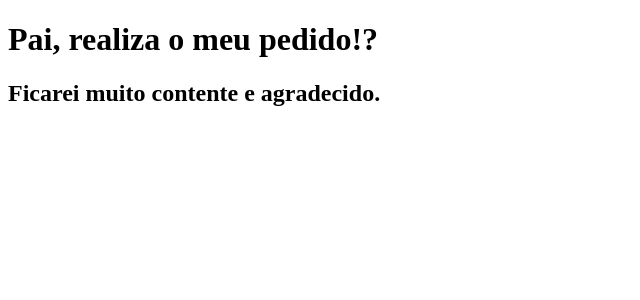
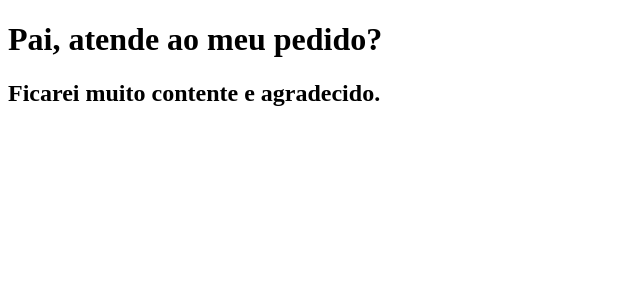
Before and after one commit to thodole/clone-tabnews, a Next.js app: page / in a window 1280 px wide. Shown: the top 300 px of the page, without its empty margins (0-640 px from the left). Built offline with nearby package versions, Linux system fonts and the light colour scheme.

Commit message:
modifica a frase

```diff
--- a/pages/index.js
+++ b/pages/index.js
@@ -1,8 +1,10 @@
 function Home() {
-    return  <html>
-            <h1>Pai, realiza o meu pedido!?</h1>
+    return (
+        <>
+            <h1>Pai, atende ao meu pedido?</h1>
             <h2>Ficarei muito contente e agradecido.</h2>
-            </html>
+        </>
+    )
 }
 
 export default Home;
```
Also changed, not shown: 1 other file (tests, documents, lock files or other folders).
